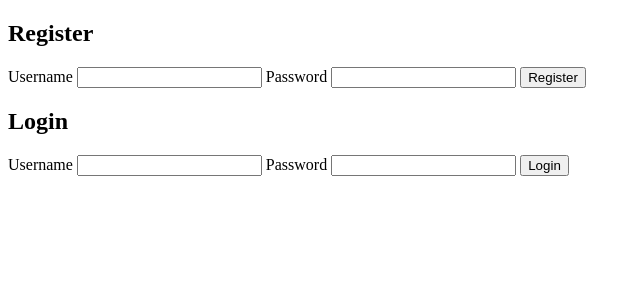
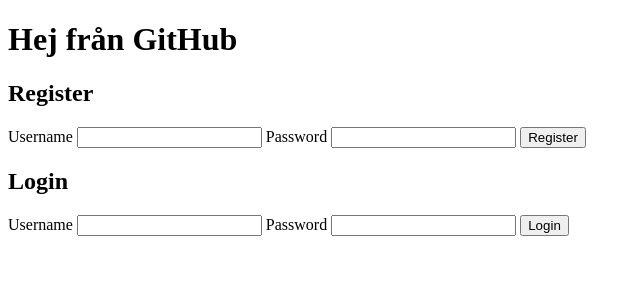
Before and after one commit to fed18/login, a PHP site: page /index.php in a window 1280 px wide. Shown: the top 300 px of the page, without its empty margins (0-641 px from the left). Run offline with PHP 8.4, Linux system fonts and the light colour scheme.

Commit message:
Update index.php with h1

```diff
--- a/index.php
+++ b/index.php
@@ -11,6 +11,7 @@ session_start();
 </head>
 <body>
   <header>
+    <h1> Hej från GitHub </h1>
   </header>
   <h2>Register</h2>
   <form action="register.php" method="POST">
```
